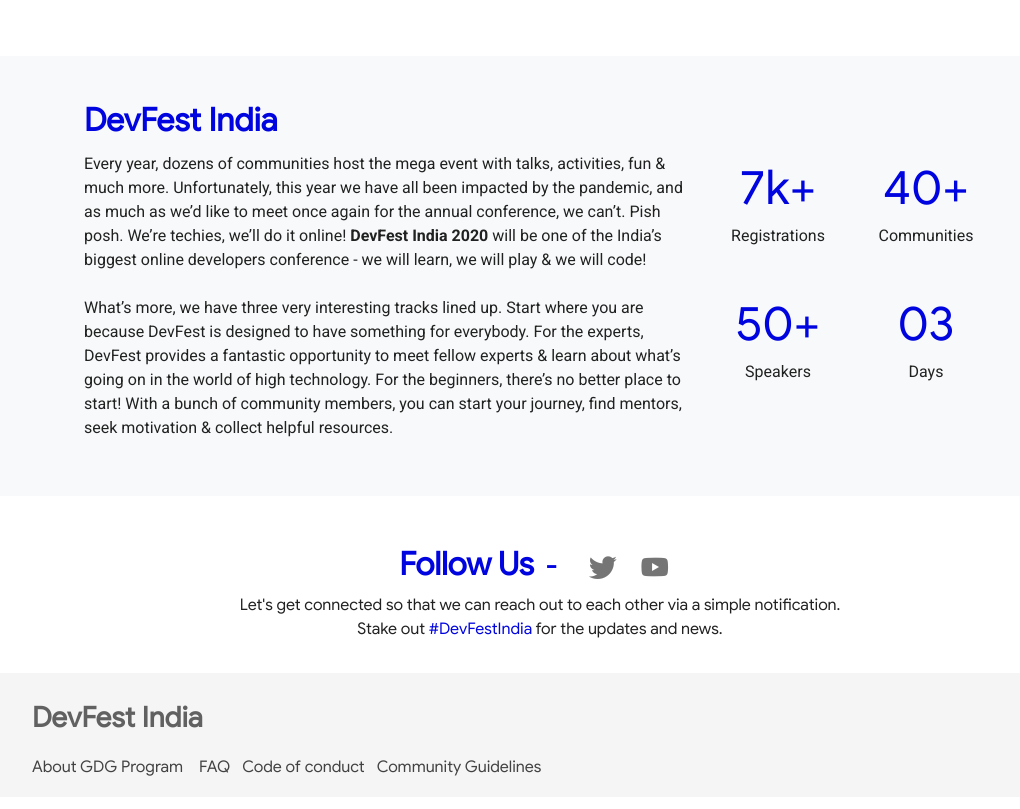
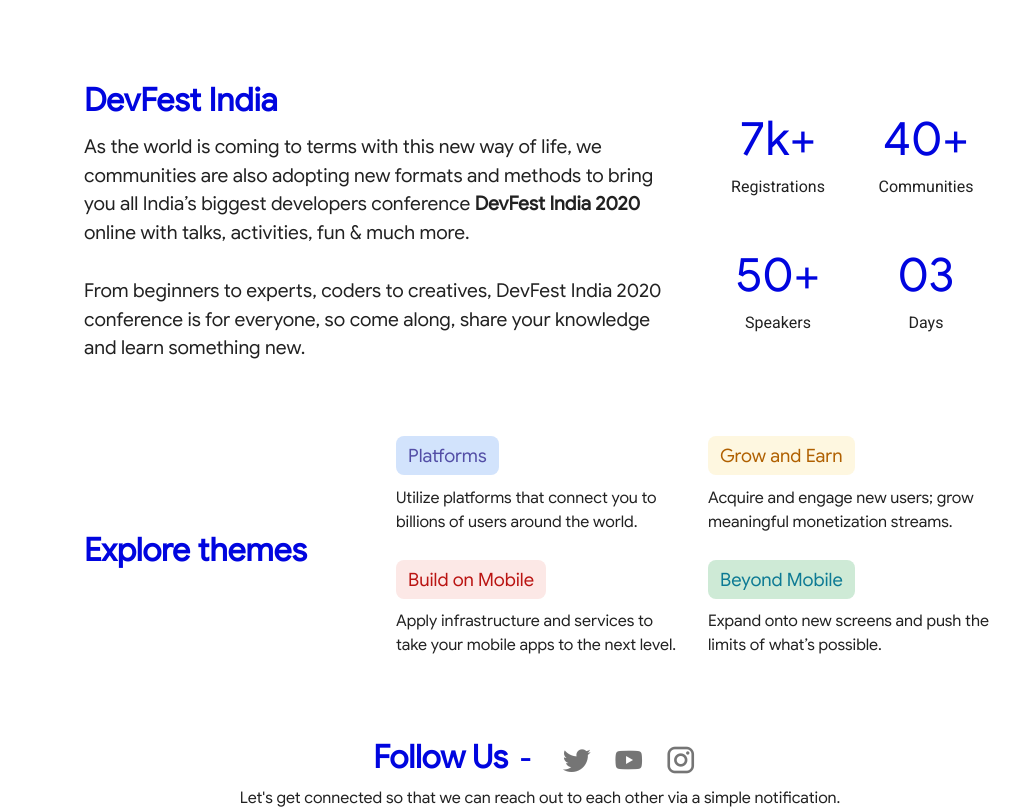
Before and after one commit to devfestindia/devfestindia-2020, a Vue app: page / in a window 1280 px wide. Shown: the part 560-1369 px from the top of the page, without its empty margins (100-1120 px from the left). Built offline with nearby package versions, Linux system fonts and the light colour scheme.

Commit message:
UI Updated

```diff
--- a/src/assets/data/main.json
+++ b/src/assets/data/main.json
@@ -6,7 +6,7 @@
     "mainhashtag":"DevFestIndia",
     "shortdes":"",
     "googlefromforregistration":"https://docs.google.com/forms/d/e/1FAIpQLSflHxrmgIkJmVFZtpXAjKz17uJB89XSgEbKRrAgme0bsvPv5w/viewform",
-    "longdes":"Every year, dozens of communities host the mega event with talks, activities, fun & much more. Unfortunately, this year we have all been impacted by the pandemic, and as much as we’d like to meet once again for the annual conference, we can’t. Pish posh. We’re techies, we’ll do it online! <b>DevFest India 2020</b> will be one of the India’s biggest online developers conference - we will learn, we will play & we will code! <br><br>What’s more, we have three very interesting tracks lined up. Start where you are because DevFest is designed to have something for everybody. For the experts, DevFest provides a fantastic opportunity to meet fellow experts & learn about what’s going on in the world of high technology. For the beginners, there’s no better place to start! With a bunch of community members, you can start your journey, find mentors, seek motivation & collect helpful resources.",
+    "longdes":"As the world is coming to terms with this new way of life, we communities are also adopting new formats and methods to bring you all India’s biggest developers conference <b>DevFest India 2020</b> online with talks, activities, fun & much more. <br><br>From beginners to experts, coders to creatives, DevFest India 2020 conference is for everyone, so come along, share your knowledge and learn something new.",
     "stats":[
         {
             "name":"Registrations",
@@ -28,5 +28,31 @@
     "registrationData":{
         "twittershare":"https://twitter.com/intent/tweet?original_referer=https%3A%2F%2Fdevfestindia.com&ref_src=twsrc%5Etfw&text=Hi%20%23Devs%2C%0A%0AI%20registered%20to%20attend%20India%27s%20largest%20developer%20conclave%20-%20%22DevFest%20India%22.%20There%20are%20some%20amazing%20sessions%20by%20expert%20speakers%20and%20you%20can%20join%20me%20now%21%0A%0ARegister%20at%3A%20https%3A%2F%2Fdevfestindia.com%2F%0A%0A%23DevFestIndia%20%23DevFest%20%40DevFestIndia%20%20",
         "facebookshare":"https://www.facebook.com/sharer/sharer.php?u=https%3A%2F%2Fdevfestindia.com%2F&quote=Hi%20%23Devs%2C%0A%0AI%20registered%20to%20attend%20India%27s%20largest%20developer%20conclave%20-%20%22DevFest%20India%22.%20There%20are%20some%20amazing%20sessions%20by%20expert%20speakers%20and%20you%20can%20join%20me%20now%21%0A%0ARegister%20here%3A%20https%3A%2F%2Fdevfestindia.com%2F%0A%0A%23DevFestIndia%20%23DevFest"
-    }
+    },
+    "theme":[
+        {
+            "name":"Platforms",
+            "content":"Utilize platforms that connect you to billions of users around the world.",
+            "color":"#D2E3FC",
+            "tcolor":"#534EA6"
+        },
+        {
+            "name":"Grow and Earn",
+            "content":"Acquire and engage new users; grow meaningful monetization streams.",
+            "color":"#FEF7E0",
+            "tcolor":"#B06000"
+        },
+        {
+            "name":"Build on Mobile",
+            "content":"Apply infrastructure and services to take your mobile apps to the next level.",
+            "color":"#FCE8E6",
+            "tcolor":"#BA1412"
+        },
+        {
+            "name":"Beyond Mobile",
+            "content":"Expand onto new screens and push the limits of what’s possible.",
+            "color":"#CEEAD6",
+            "tcolor":"#0D7A94"
+        }
+    ]
 }
--- a/src/components/core/Toolbar.vue
+++ b/src/components/core/Toolbar.vue
@@ -44,14 +44,14 @@
     </v-toolbar-title>
 
     <v-tabs
-      color="black"
+      color="#0005DF"
       right
-      slider-color="indigo"
+      slider-color="#0005DF"
       :hide-slider="getRouteName()"
       class="hidden-sm-and-down google-font"
     >
       <v-tab
-        class
+        class="google-font"
         aria-label="toolbar links"
         v-for="(link, i) in links.filter((obj) => obj.meta.showToolbar)"
         :key="i"
--- a/src/components/home/Stats.vue
+++ b/src/components/home/Stats.vue
@@ -3,7 +3,7 @@
     <v-row justify="center" align="center">
       <v-col md="7" lg="8" sm="12" cols="12">
         <h1 class="google-font mb-2" style="color:#0005DF;">{{maindata.eventname}}</h1>
-        <p v-html="maindata.longdes">
+        <p v-html="maindata.longdes" class="google-font" style="font-size:120%">
         </p>
 
       </v-col>
--- /dev/null
+++ b/src/components/home/cards.vue
@@ -0,0 +1,53 @@
+<template>
+  <v-container fluid class="red">
+    <v-row>
+      <v-col>
+        <v-slide-group v-model="model" class="pa-4" center-active show-arrows>
+          <v-slide-item
+            v-for="(item,index) in imgs"
+            :key="index"
+            v-slot:default="{ active, toggle }"
+          >
+            <!-- <d
+              :color="active ? 'primary' : 'grey lighten-1'"
+              class="ma-4"
+              @click="toggle"
+            > -->
+              <v-img class="ma-4" :color="active ? 'primary' : 'grey lighten-1'" @click="toggle" :src="item.img"></v-img>
+            <!-- </d> -->
+          </v-slide-item>
+        </v-slide-group>
+      </v-col>
+    </v-row>
+  </v-container>
+</template>
+
+<script>
+export default {
+  data: () => ({
+    model: null,
+    imgs: [
+      {
+        name: "",
+        img:
+          "https://storage.googleapis.com/io-19-assets/images/recap/carousels/carousel-1_1x.jpg",
+      },
+      {
+        name: "",
+        img:
+          "https://storage.googleapis.com/io-19-assets/images/recap/carousels/carousel-2_1x.jpg",
+      },
+      {
+        name: "",
+        img:
+          "https://storage.googleapis.com/io-19-assets/images/recap/carousels/carousel-3_1x.jpg",
+      },
+      {
+        name: "",
+        img:
+          "https://storage.googleapis.com/io-19-assets/images/recap/carousels/carousel-4_1x.jpg",
+      },
+    ],
+  }),
+};
+</script>
--- a/src/components/home/follow.vue
+++ b/src/components/home/follow.vue
@@ -40,6 +40,24 @@
             </template>
             <span>YouTube</span>
           </v-tooltip>
+
+          <v-tooltip bottom>
+            <template v-slot:activator="{ on }">
+              <v-btn
+                text
+                icon
+                x-large
+                v-on="on"
+                rel="noreferrer"
+                href="https://www.instagram.com/devfestindia/"
+                target="_blank"
+                slot="activator"
+              >
+                <v-icon>mdi-instagram</v-icon>
+              </v-btn>
+            </template>
+            <span>Instagram</span>
+          </v-tooltip>
         </h1>
         <p class="google-font mb-2">
           Let's get connected so that we can reach out to each other via a simple notification.
--- a/src/components/home/homescreen.vue
+++ b/src/components/home/homescreen.vue
@@ -5,7 +5,6 @@
       <v-col md="6" cols="12" class="text-center">
         <v-img
           class="white"
-          transition="fade-transition"
           style="width:90%;margin-left:auto;margin-right:auto"
           :src="require('@/assets/img/cover.png')"
         >
--- /dev/null
+++ b/src/components/home/theme.vue
@@ -0,0 +1,31 @@
+<template>
+  <v-container fluid>
+    <v-row justify="center" align="center">
+      <v-col md="4" lg="4" sm="12" cols="12" class="">
+        <h1 class="google-font mb-2 hidden-sm-and-down" style="color:#0005DF;">Explore themes</h1>
+        <p class="google-font mb-2 hidden-md-and-up" style="font-size:130%">Explore themes</p>
+      </v-col>
+      <v-col md="8" lg="8" sm="12" cols="12">
+        <v-container fluid class="pa-0 ma-0">
+          <v-row>
+            <v-col md="6" cols="12" sm="6" v-for="(item, index) in maindata.theme" :key="index">
+              <span class="google-font mb-0 px-3 py-2" :style="{background: item.color, color: item.tcolor}" style="color:white;border-radius:8px;font-size:115%">
+                {{item.name}}
+              </span>
+              <p class="mt-4 google-font mb-2">{{item.content}}</p>
+            </v-col>
+          </v-row>
+        </v-container>
+      </v-col>
+    </v-row>
+  </v-container>
+</template>
+
+<script>
+import maindata from '@/assets/data/main.json'
+  export default {
+    data:()=>({
+      maindata:maindata
+    })
+  }
+</script>
--- a/src/components/registration/emailpass.vue
+++ b/src/components/registration/emailpass.vue
@@ -78,7 +78,7 @@
                       placeholder="Email"
                       class="my-0"
                       outlined
-                      :rules="[rules.required]"
+                      :rules="[rules.required, rules.gmailmatch]"
                     ></v-text-field>
 
                     <p style="font-size:105%;color:black" class="py-0 my-0">
@@ -143,7 +143,7 @@
                           placeholder="Email"
                           class="my-0"
                           outlined
-                          :rules="[rules.required]"
+                          :rules="[rules.required, rules.gmailmatch]"
                         ></v-text-field>
 
                         <p style="font-size:105%;color:black" class="py-0 my-0">
@@ -207,7 +207,7 @@
         emailMatch: () => "The email and password you entered don't match",
         gmailmatch: (v) =>
           !v.includes("gmail") ||
-          "No Gamil no accepted please login with Google Acccount",
+          "If you have Gmail account, please use 'Sign In With Google' button",
       },
       section: "signup",
       signupscreen: true,
--- a/src/views/Home.vue
+++ b/src/views/Home.vue
@@ -1,19 +1,34 @@
 <template>
   <v-main class="m-0">
-    <v-container fluid class="mt-5">
+    <v-container fluid class="mt-0">
       <v-row align="center" justify="center" class="">
         <v-col md="10" lg="9" sm="12" class="my-4">
           <HomeScreen/>
         </v-col>
       </v-row>
 
-      <v-row align="center" justify="center" class="" style="background:#f8f9fa">
+      <!-- style="background:#f8f9fa" -->
+      <v-row align="center" justify="center" class="" >
         <v-col md="10" lg="9" sm="12" class="my-4">
-          <Stats/>
+        <Stats/>
         </v-col>
       </v-row>
+
+      <!-- Theme -->
+      <v-row align="center" justify="center" class="" >
+        <v-col md="10" lg="9" sm="12" >
+          <Theme/>
+        </v-col>
+      </v-row>
+
+      <!-- Card -->
+      <!-- <v-row align="center" justify="center" class="" >
+        <v-col md="10" lg="9" sm="12" >
+          <Cards/>
+        </v-col>
+      </v-row> -->
+
       <!-- Follow Us -->
-
       <v-row align="center" justify="center" class="" >
         <v-col md="10" lg="10" sm="10" class="text-center">
           <!-- <v-divider></v-divider>
@@ -32,7 +47,9 @@
   components: {
     FollowUs: () => import("@/components/home/follow"),
     HomeScreen: ()=> import('@/components/home/homescreen'),
-    Stats: ()=> import('@/components/home/Stats')
+    Stats: ()=> import('@/components/home/Stats'),
+    Theme: ()=> import('@/components/home/theme'),
+    // Cards: ()=> import('@/components/home/cards'),
   },
 };
 </script>
--- a/src/views/Registration.vue
+++ b/src/views/Registration.vue
@@ -74,9 +74,9 @@
                   <!-- <p class="mt-5 google-font">If you don't have any Google account, please fill your entry in <a v-if="maindata.googlefromforregistration" target="_blank" rel="noreferrer" style="color:#0005DF" :href="maindata.googlefromforregistration">this</a> form.</p> -->
                 </div>
                 <!-- <EmailPass/> -->
-
+                <!--  -->
                 <div v-if="!emailVerified">
-                  <h3>Kindly Verify your email</h3>
+                  <p>Kindly verify your email by clicking on the link sent to your email address. Also, do refresh this page post verification to move ahead with the registration.</p>
                 </div>
               </v-col>
             </v-row>
```
Also changed, not shown: src/views/Team.vue (+4 -4 lines), src/assets/img/teampage.png (added).
